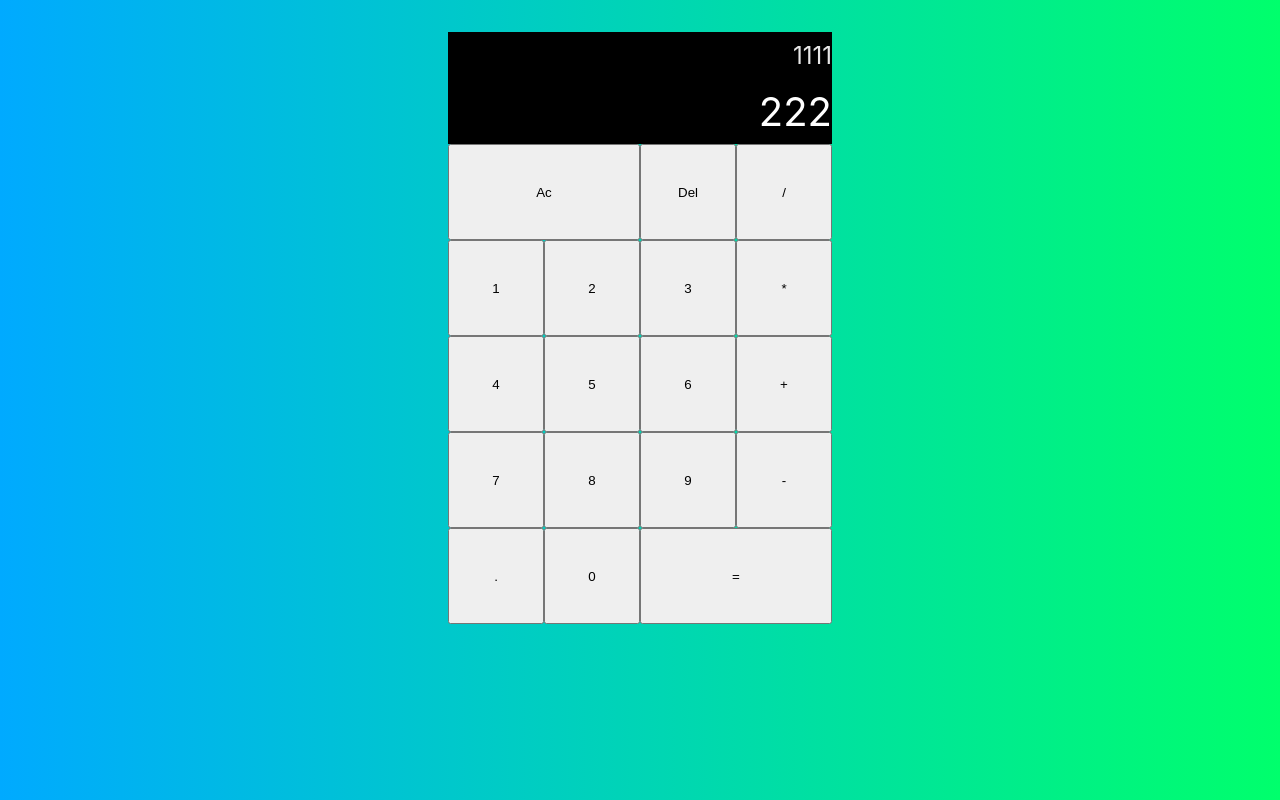
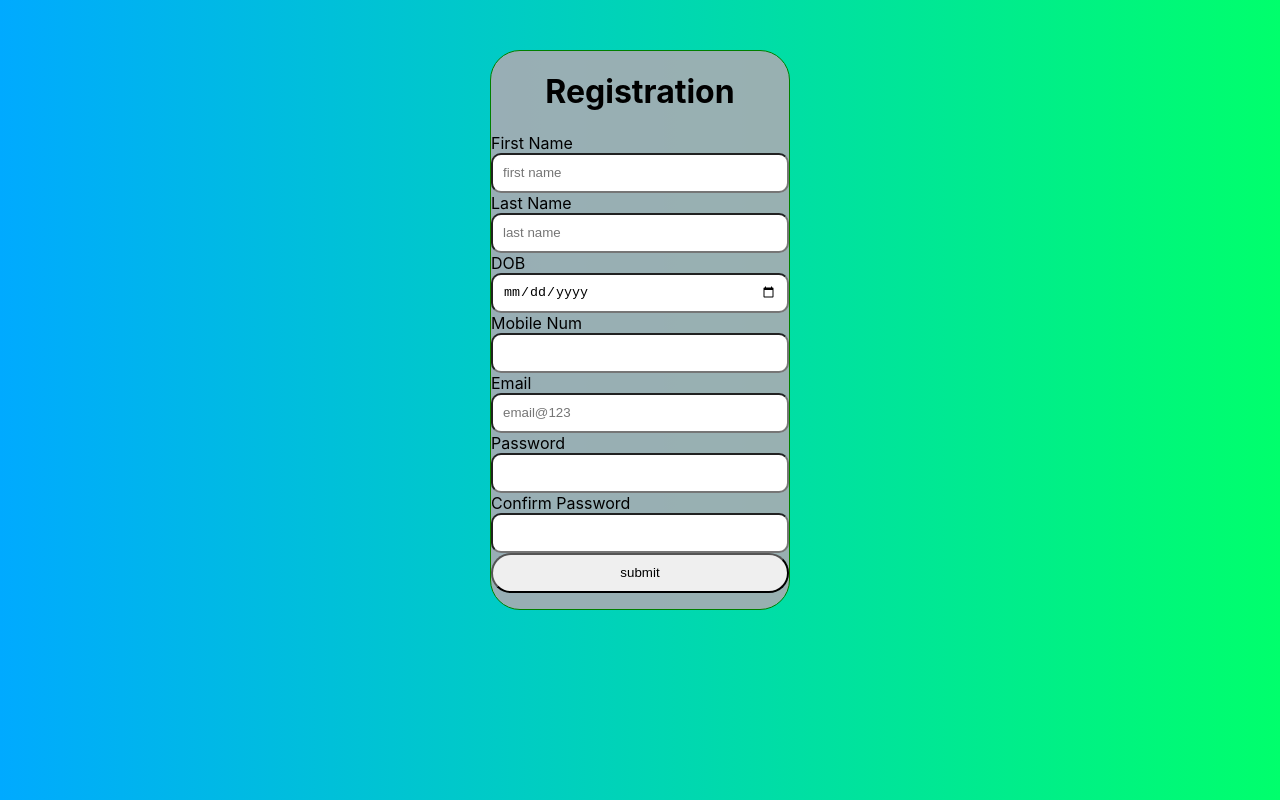
Before and after one commit to kdansari01/react-repo, a React (Create React App) app: page / in a window 1280 px wide. Built offline with nearby package versions, Linux system fonts and the light colour scheme.

Commit message:
registration form

```diff
--- a/src/App.css
+++ b/src/App.css
@@ -1,37 +1,45 @@
-*,
-*::before,
-*::after {
+*,*::before,*::after{
   box-sizing: border-box;
 }
-body {
+body{
   margin: 0;
-  background: linear-gradient(to right, #00aaff, #00ff6c);
+  padding: 0;
+  background: linear-gradient(to right, #00AAFF,#00FF6C);
 }
 
-.calculator-grid {
-  justify-content: center;
-  display: grid;
-  margin-top: 2rem;
-  grid-template-columns: repeat(4, 6rem);
-  grid-template-rows: minmax(7rem, auto) repeat(5, 6rem);
-}
-.span-two {
-  grid-column: span 2;
-}
-.output {
-  grid-column: 1 / -1;
-  background: black;
-  display: flex;
-  flex-direction: column;
-  align-items: flex-end;
-  justify-content: space-around;
+.form-grid{
+display: flex;
+justify-content: center;
+
 }
 
-.previous{
-  color: rgba(255, 255, 255, 0.904);
-  font-size: 1.5rem;
+
+.box{
+  width: 300px;
+  height: auto;
+  margin-top: 50px;
+  border: 1px solid green;
+  border-radius: 30px;
+  background: rgba(171, 171, 179, 0.89);
+
 }
-.current{
-  color:white;
-  font-size: 2.5rem;
+input{
+  width: 100%;
+  height: 40px;
+  border-radius: 10px;
+padding: 10px;
+
 }
+.btn{
+  width: 100%;
+  height: 40px;
+  border-radius: 30px;
+}
+.btn:hover{
+cursor: pointer;
+background: rgb(136, 191, 223);
+}
+
+h1{
+  text-align: center;
+}
--- a/src/App.js
+++ b/src/App.js
@@ -1,33 +1,120 @@
+import { useState } from "react";
+import "./App.css";
 
-import "./App.css";
 function App() {
+  const [user, setUser] = useState({
+    userFirstName: "",
+    userLastName: "",
+    userDob: "",
+    userNumber: "",
+    userEmail: "",
+    userPass: "",
+  });
+  const [records, setRecords] = useState([]);
+  const handleInput = (e) => {
+    const { name, value } = e.target;
+    setUser({...user,[name]:value});
+    debugger
+  };
+  console.clear();
+  console.log(user);
+  const handleSubmit = (e) => {
+    e.preventDefault();
+    const newReocrds = { ...user, id: new Date().getTime().toString() };
+    setRecords([...records, newReocrds]);
+    console.log(records);
+  };
+
   return (
-    <div className="calculator-grid">
-      <div className="output">
-        <div className="previous">1111</div>
-        <div className="current">222</div>
+    <form>
+      <div className="form-grid">
+        <div className="box">
+          <div className="heading">
+            <h1>Registration</h1>
+          </div>
+          <div className="form-display">
+            <label>First Name</label>
+            <div>
+              <input
+                name="userFirstName"
+                value={""||user.userFirstName}
+                type="text"
+                placeholder="first name"
+                onChange={handleInput}
+              />
+            </div>
+            <label>Last Name</label>
+            <div>
+              <input
+                name="userLastName"
+                value={user.userLastName}
+                type="text"
+                placeholder="last name"
+                onChange={handleInput}
+              />
+            </div>
+            <label>DOB</label>
+            <div>
+              <input
+                name="userDob"
+                value={user.userDob}
+                type="date"
+                onChange={handleInput}
+              />
+            </div>
+            <label>Mobile Num</label>
+            <div>
+              <input
+                name="userNumber"
+                value={user.userNumber}
+                type="text"
+                onChange={handleInput}
+              />
+            </div>
+
+            <label>Email</label>
+            <div>
+              <input
+                name="userEmail"
+                value={user.userEmail}
+                type="email"
+                placeholder="email@123"
+                onChange={handleInput}
+              />
+            </div>
+            <label>Password</label>
+            <div>
+              <input
+                name="userPass"
+                value={user.userPass}
+                type="password"
+                onChange={handleInput}
+              />
+            </div>
+            <label>Confirm Password</label>
+            <div>
+              <input
+                name="userPass"
+                value={user.userPass}
+                type="password"
+                onChange={handleInput}
+              />
+            </div>
+
+            <button type="submit" className="btn" onClick={handleSubmit}>
+              submit
+            </button>
+          </div>
+          <div>
+            <p>{user.id} </p>
+            <p>{user.userFirstName}</p>
+            <p>{user.userLastName}</p>
+            <p>{user.userDob}</p>
+            <p></p>
+          </div>
+        </div>
       </div>
-
-      <button className="span-two">Ac</button>
-      <button >Del</button>
-      <button >/</button>
-      <button >1</button>
-      <button >2</button>
-      <button >3</button>
-      <button >*</button>
-      <button >4</button>
-      <button >5</button>
-      <button >6</button>
-      <button >+</button>
-      <button >7</button>
-      <button >8</button>
-      <button >9</button>
-      <button >-</button>
-      <button >.</button>
-      <button >0</button>
-      <button className="span-two">=</button>
-
-    </div>
+    </form>
   );
 }
 
```
